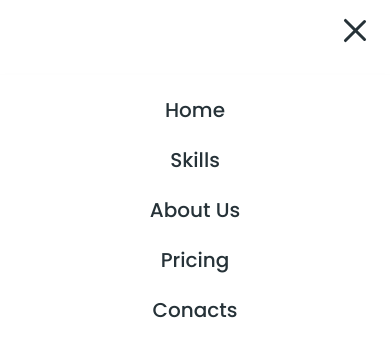
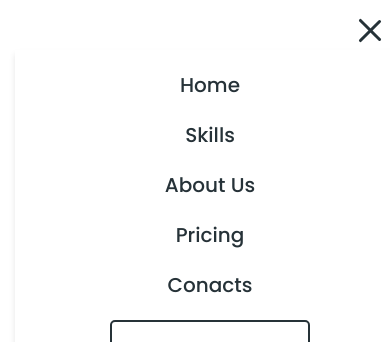
Before and after one commit to DenisNell/Britlex, a plain HTML site: page index.html in a window 390 px wide. Both pictures are taken after a click on the element 355 px from the left and 30 px from the top of the page. Shown: the top 342 px of the page. Drawn offline with Linux system fonts and the light colour scheme.

Commit message:
burger_fix

```diff
--- a/style.css
+++ b/style.css
@@ -103,7 +103,7 @@ a {
   width: 30px;
   height: 21px;
   cursor: pointer;
-  position: fixed;
+  position: absolute;
   right: 20px;
   top: 20px;
 }
@@ -808,6 +808,13 @@ a {
   .container1338 {
     padding: 0 15px;
   }
+  .header_MenuFlex{
+    position: fixed;
+    max-width: 850px;
+    width: 100%;
+    background-color: #fff;
+  }
+
 
   .header_titleImgFlex {
     display: block;
@@ -976,10 +983,11 @@ a {
     font-size: 20px;
   }
 
+
   /* Показываем меню при активном классе */
   .header_innerMenuFlex.active {
     display: flex;
-    top: 75px;
+    top: 50px;
   }
 
   /* Анимация для бургера при активном состоянии */
```
